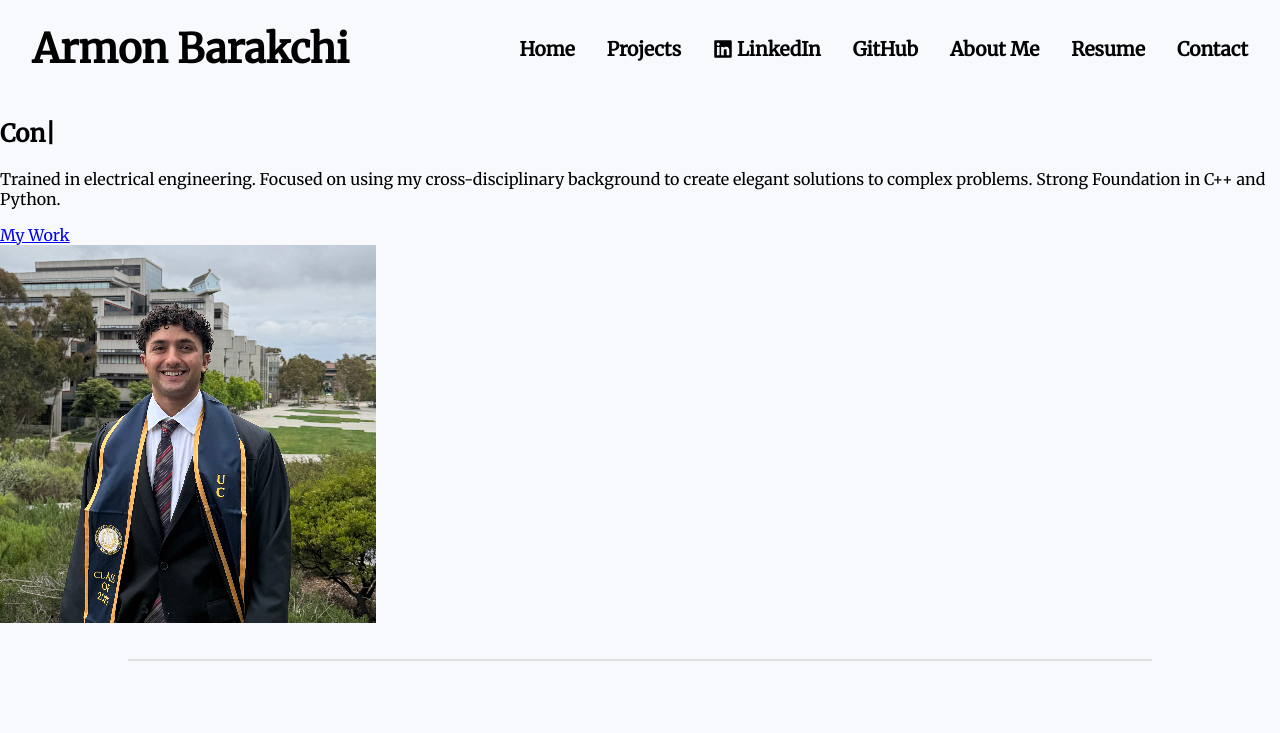
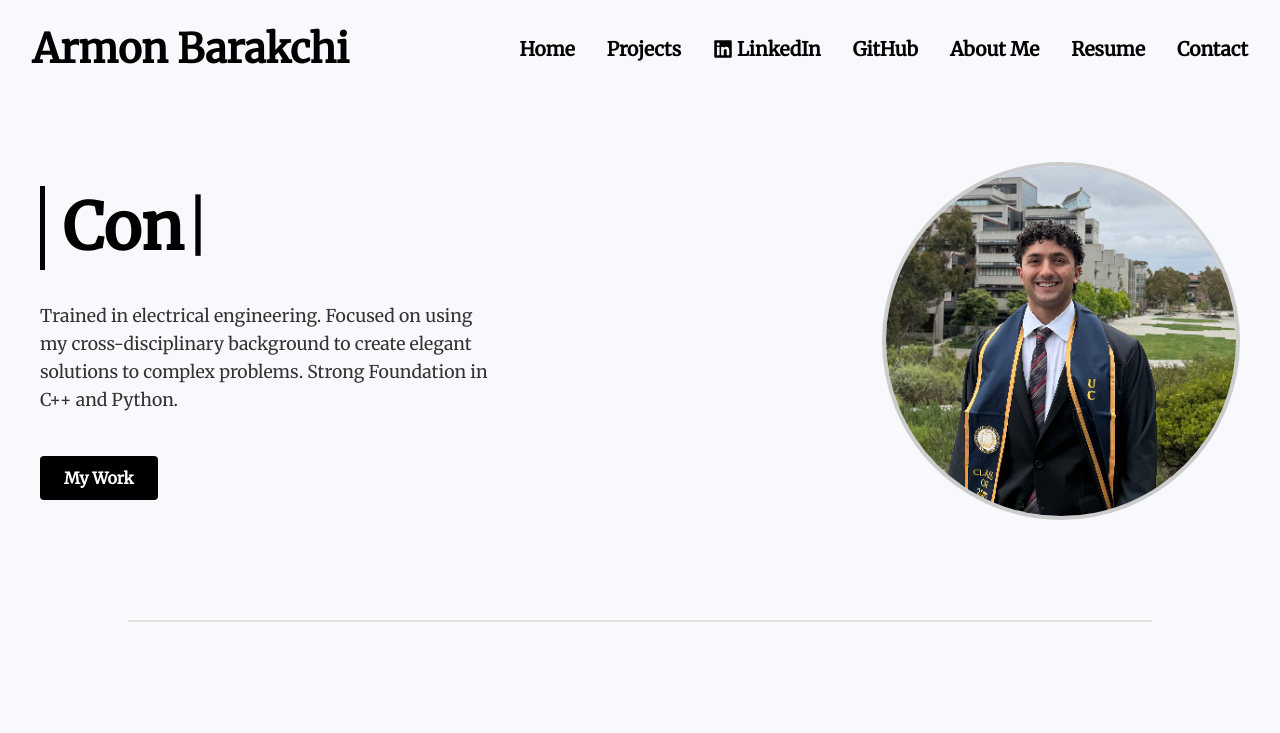
Before and after one commit to ArmonBarakchi/ArmonWebsite, a React (Create React App) app in the folder frontend/: page / in a window 1280 px wide. Shown: the top 733 px of the page. Built offline with nearby package versions, Linux system fonts and the light colour scheme.

Commit message:
Added New File

```diff
--- a/frontend/src/components/Hero.css
+++ b/frontend/src/components/Hero.css
@@ -14,6 +14,7 @@
   line-height: 1.3;
   margin: 0;
   margin-left: 0.1rem;
+  min-height: 5.2rem; /* holds space for up to 2 lines */
 }
 
 .hero-image img {
@@ -55,3 +56,15 @@
   transform: translateY(-2px);
   box-shadow: 0 4px 12px rgba(0,0,0,0.1);
 }
+
+.cursor {
+  display: inline-block;
+  margin-left: 2px;
+  font-weight: 300;
+  animation: blink 0.7s step-end infinite;
+}
+
+@keyframes blink {
+  0%, 100% { opacity: 1; }
+  50%       { opacity: 0; }
+}
--- a/frontend/src/components/Hero.js
+++ b/frontend/src/components/Hero.js
@@ -1,4 +1,5 @@
 import React, { useState, useEffect, useRef } from "react";
+import "./Hero.css";
 
 const TITLES = ["Software Developer.", "Controls Engineer.", "Quantitative Analyst."];
 const TYPE_SPEED = 100;
@@ -17,30 +18,24 @@ function Hero() {
 
     const tick = () => {
       if (!isDeleting) {
-        // Typing
         if (displayedText.length < currentTitle.length) {
           setDisplayedText(currentTitle.slice(0, displayedText.length + 1));
           timeoutRef.current = setTimeout(tick, TYPE_SPEED);
         } else {
-          // Finished typing — pause then start deleting
           timeoutRef.current = setTimeout(() => setIsDeleting(true), PAUSE_AFTER_TYPE);
         }
       } else {
-        // Deleting
         if (displayedText.length > 0) {
           setDisplayedText(currentTitle.slice(0, displayedText.length - 1));
           timeoutRef.current = setTimeout(tick, DELETE_SPEED);
         } else {
-          // Finished deleting — move to next title
           setIsDeleting(false);
           setTitleIndex((prev) => (prev + 1) % TITLES.length);
-          timeoutRef.current = setTimeout(tick, PAUSE_AFTER_DELETE);
         }
       }
     };
 
     timeoutRef.current = setTimeout(tick, TYPE_SPEED);
-
     return () => clearTimeout(timeoutRef.current);
   }, [displayedText, isDeleting, titleIndex]);
 
```
